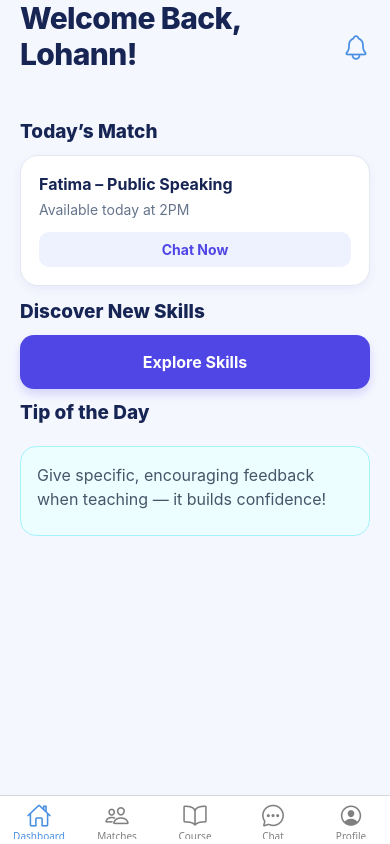
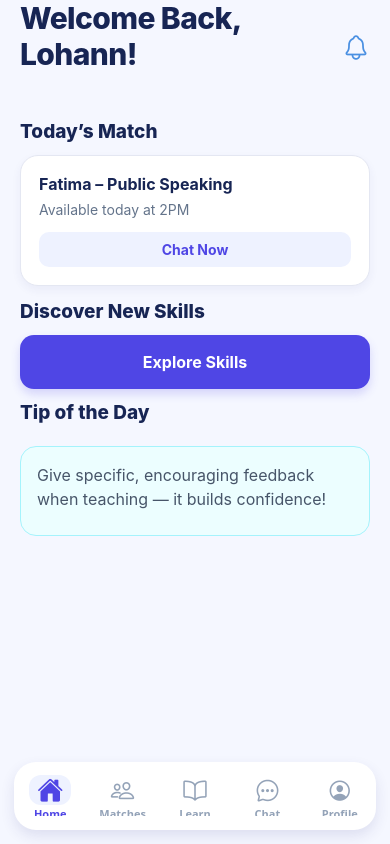
Before and after one commit to lohann16/skillsswap, a React Native app: screen /MainApp in a window 390 px wide. Built offline with nearby package versions, Linux system fonts and the light colour scheme.

Commit message:
feat: modernize bottom tab navigation with polished themed UI

```diff
--- a/stacks/MainAppStack.js
+++ b/stacks/MainAppStack.js
@@ -1,14 +1,20 @@
+
+// navigation/MainAppStack.js
+
 import React from 'react';
+import { View, StyleSheet } from 'react-native';
 import { createBottomTabNavigator } from '@react-navigation/bottom-tabs';
+import { createNativeStackNavigator } from '@react-navigation/native-stack';
 import { Ionicons } from '@expo/vector-icons';
 
+// Main screens
+import DashboardScreen from '../screens/DashboardScreen';
 import MatchesScreen from '../screens/MatchesScreen';
 import CourseScreen from '../screens/CourseScreen';
 import ChatScreen from '../screens/ChatScreen';
 import ProfileScreen from '../screens/ProfileScreen';
-import DashboardScreen from '../screens/DashboardScreen';
 
-// Import additional screens (not in tab but navigable)
+// Additional screens
 import TestimonialsScreen from '../screens/TestimonialScreen';
 import LearningHistoryScreen from '../screens/LearningHistoryScreen';
 import DiscoverScreen from '../screens/DiscoverScreen';
@@ -16,63 +22,241 @@ import NotificationsScreen from '../screens/NotificationsScreen';
 import CommunityRulesScreen from '../screens/CommunityRulesScreen';
 import ContactsScreen from '../screens/ContactsScreen';
 
-import { createNativeStackNavigator } from '@react-navigation/native-stack';
-
 const Tab = createBottomTabNavigator();
 const Stack = createNativeStackNavigator();
+
+// =====================================================
+// TAB ICON
+// =====================================================
+
+const TabIcon = ({ name, focused, color, size }) => {
+  return (
+    <View
+      style={[
+        styles.iconContainer,
+        focused && styles.activeIconContainer,
+      ]}
+    >
+      <Ionicons
+        name={focused ? name : `${name}-outline`}
+        size={focused ? size + 1 : size}
+        color={color}
+      />
+    </View>
+  );
+};
+
+// =====================================================
+// TAB NAVIGATOR
+// =====================================================
 
 function TabNavigator() {
   return (
     <Tab.Navigator
       screenOptions={({ route }) => ({
         headerShown: false,
-        tabBarIcon: ({ color, size }) => {
+
+        tabBarHideOnKeyboard: true,
+
+        tabBarActiveTintColor: '#4F46E5',
+        tabBarInactiveTintColor: '#94A3B8',
+
+        tabBarStyle: styles.tabBar,
+
+        tabBarLabelStyle: styles.tabBarLabel,
+
+        tabBarItemStyle: styles.tabBarItem,
+
+        tabBarIcon: ({ color, size, focused }) => {
           let iconName;
 
           switch (route.name) {
             case 'Dashboard':
-              iconName = 'home-outline';
+              iconName = 'home';
               break;
+
             case 'Matches':
-              iconName = 'people-outline';
+              iconName = 'people';
               break;
+
             case 'Course':
-              iconName = 'book-outline';
+              iconName = 'book';
               break;
+
             case 'Chat':
-              iconName = 'chatbubble-ellipses-outline';
+              iconName = 'chatbubble-ellipses';
               break;
+
             case 'Profile':
-              iconName = 'person-circle-outline';
+              iconName = 'person-circle';
               break;
+
+            default:
+              iconName = 'ellipse';
           }
 
-          return <Ionicons name={iconName} size={size} color={color} />;
+          return (
+            <TabIcon
+              name={iconName}
+              focused={focused}
+              color={color}
+              size={size}
+            />
+          );
         },
-        tabBarActiveTintColor: '#4a90e2',
-        tabBarInactiveTintColor: 'gray',
       })}
     >
-      <Tab.Screen name="Dashboard" component={DashboardScreen} />
-      <Tab.Screen name="Matches" component={MatchesScreen} />
-      <Tab.Screen name="Course" component={CourseScreen} />
-      <Tab.Screen name="Chat" component={ChatScreen} />
-      <Tab.Screen name="Profile" component={ProfileScreen} />
+      <Tab.Screen
+        name="Dashboard"
+        component={DashboardScreen}
+        options={{
+          tabBarLabel: 'Home',
+        }}
+      />
+
+      <Tab.Screen
+        name="Matches"
+        component={MatchesScreen}
+        options={{
+          tabBarLabel: 'Matches',
+        }}
+      />
+
+      <Tab.Screen
+        name="Course"
+        component={CourseScreen}
+        options={{
+          tabBarLabel: 'Learn',
+        }}
+      />
+
+      <Tab.Screen
+        name="Chat"
+        component={ChatScreen}
+        options={{
+          tabBarLabel: 'Chat',
+        }}
+      />
+
+      <Tab.Screen
+        name="Profile"
+        component={ProfileScreen}
+        options={{
+          tabBarLabel: 'Profile',
+        }}
+      />
     </Tab.Navigator>
   );
 }
 
+// =====================================================
+// MAIN APP STACK
+// =====================================================
+
 export default function MainAppStack() {
   return (
-    <Stack.Navigator screenOptions={{ headerShown: false }}>
-      <Stack.Screen name="Main" component={TabNavigator} />
-      <Stack.Screen name="Testimonials" component={TestimonialsScreen} />
-      <Stack.Screen name="LearningHistory" component={LearningHistoryScreen} />
-      <Stack.Screen name="Discover" component={DiscoverScreen} />
-      <Stack.Screen name="Notifications" component={NotificationsScreen} />
-      <Stack.Screen name="CommunityRules" component={CommunityRulesScreen} />
-      <Stack.Screen name="Contact" component={ContactsScreen} />
+    <Stack.Navigator
+      screenOptions={{
+        headerShown: false,
+        animation: 'slide_from_right',
+        contentStyle: {
+          backgroundColor: '#F5F7FF',
+        },
+      }}
+    >
+      <Stack.Screen
+        name="Main"
+        component={TabNavigator}
+      />
 
+      <Stack.Screen
+        name="Testimonials"
+        component={TestimonialsScreen}
+      />
+
+      <Stack.Screen
+        name="LearningHistory"
+        component={LearningHistoryScreen}
+      />
+
+      <Stack.Screen
+        name="Discover"
+        component={DiscoverScreen}
+      />
+
+      <Stack.Screen
+        name="Notifications"
+        component={NotificationsScreen}
+      />
+
+      <Stack.Screen
+        name="CommunityRules"
+        component={CommunityRulesScreen}
+      />
+
+      <Stack.Screen
+        name="Contact"
+        component={ContactsScreen}
+      />
     </Stack.Navigator>
   );
 }
+
+// =====================================================
+// STYLES
+// =====================================================
+
+const styles = StyleSheet.create({
+  tabBar: {
+    position: 'absolute',
+
+    left: 14,
+    right: 14,
+    bottom: 14,
+
+    height: 68,
+
+    backgroundColor: '#FFFFFF',
+
+    borderRadius: 22,
+
+    borderTopWidth: 0,
+
+    paddingTop: 7,
+    paddingBottom: 7,
+
+    shadowColor: '#312E81',
+    shadowOffset: {
+      width: 0,
+      height: 6,
+    },
+    shadowOpacity: 0.12,
+    shadowRadius: 14,
+
+    elevation: 8,
+  },
+
+  tabBarItem: {
+    paddingVertical: 2,
+  },
+
+  tabBarLabel: {
+    fontSize: 11,
+    fontWeight: '600',
+    marginTop: 2,
+  },
+
+  iconContainer: {
+    width: 42,
+    height: 30,
+
+    alignItems: 'center',
+    justifyContent: 'center',
+
+    borderRadius: 12,
+  },
+
+  activeIconContainer: {
+    backgroundColor: '#EEF2FF',
+  },
+});
```
